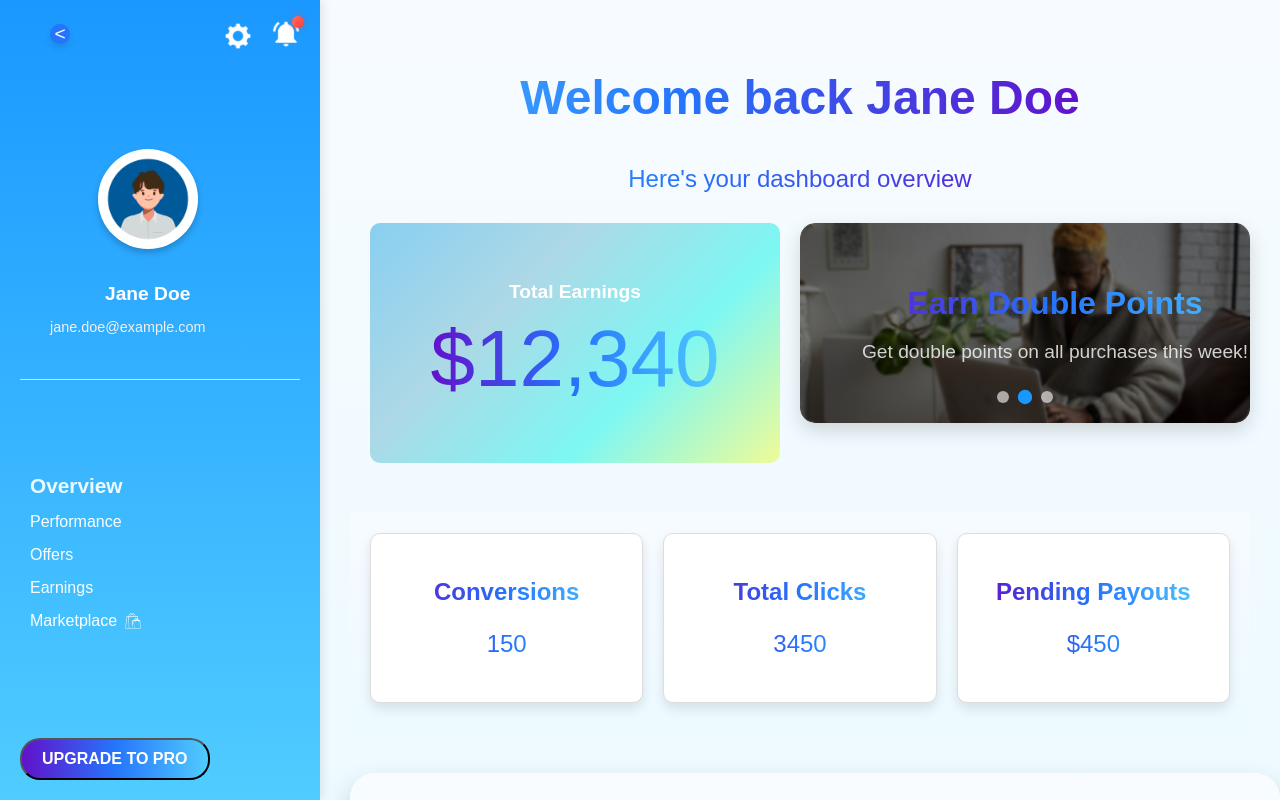
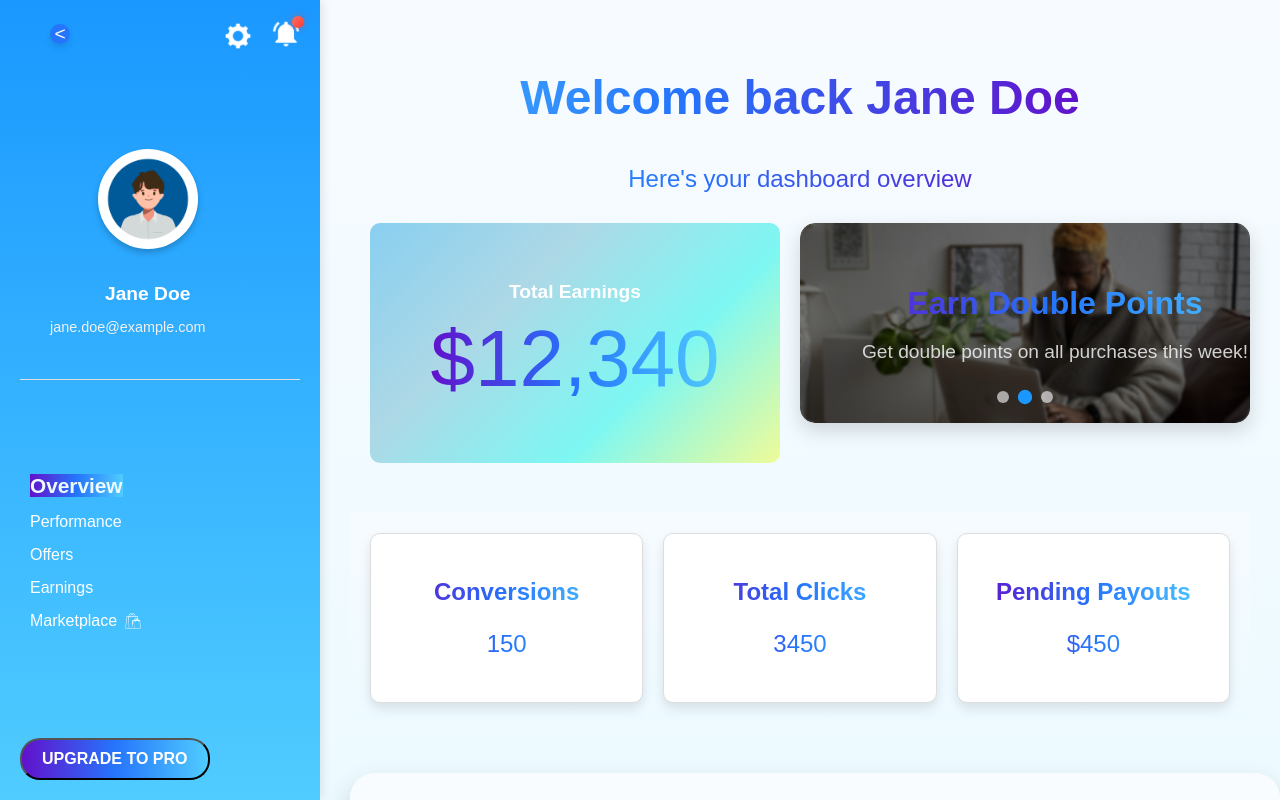
Before and after one commit to Macon4001/affili, a React (Create React App) app: page / in a window 1280 px wide. In both pictures the pointer is over the link "Overview". Shown: the part 3897-4697 px from the top of the page. Built offline with nearby package versions, Linux system fonts and the light colour scheme.

Commit message:
fixed issues with AffiliateDashboard.css

```diff
--- a/src/styles/AffiliateDashboard.css
+++ b/src/styles/AffiliateDashboard.css
@@ -74,7 +74,7 @@
   }
 
   .sidebar-nav a:hover {
-    color: linear-gradient(to right, #6211cb, #2575fc, #50ccff);
+    background: linear-gradient(to right, #6211cb, #2575fc, #50ccff);
     padding-left: 0px;
     font-size: 1.1rem;
     transition: 0.3s ease;}
@@ -627,7 +627,7 @@ p6 {
 }
 
 .offer-content:hover {
-  transform: translateY(-2px) scale (0.55);
+  transform: translateY(-2px) scale(0.55);
   box-shadow: 0 8px 16px rgba(0, 0, 0, 0.2);
 }
 
```
